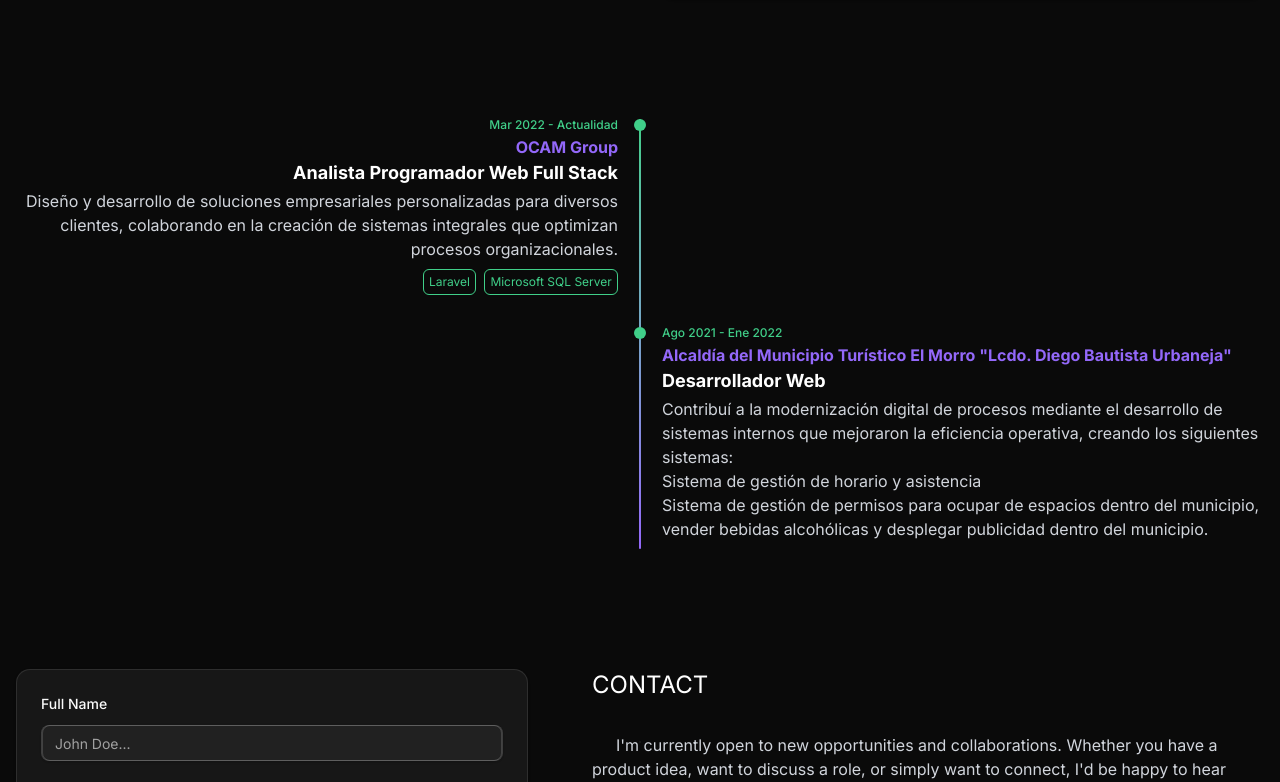
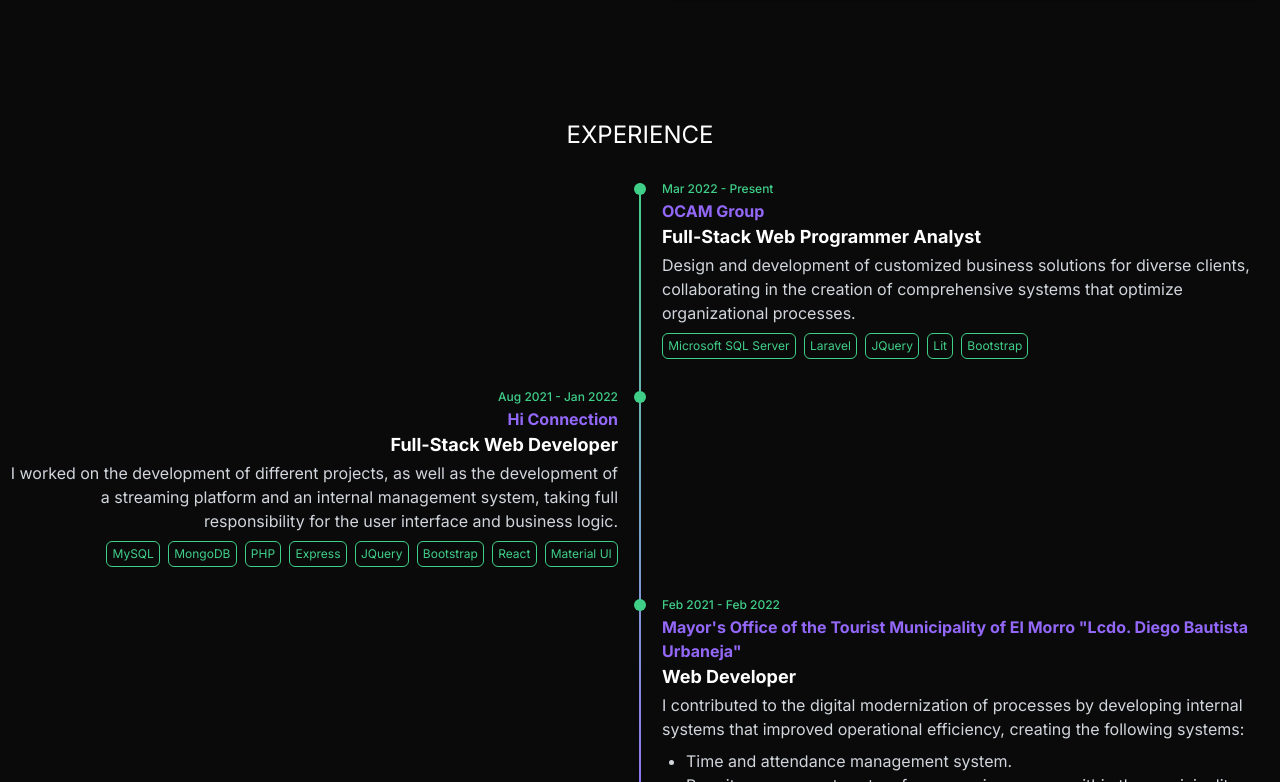
Before and after one commit to nolascomalave/Portfolio---With-Next, a Next.js app: page /en/ in a window 1280 px wide. Shown: the part 1258-2040 px from the top of the page. Built offline with nearby package versions, Linux system fonts and the light colour scheme.

Commit message:
Cambios estéticos realizados, traducción de experiencias laborales y cambios pequeños de funcionalidad.

```diff
--- a/src/app/globals.css
+++ b/src/app/globals.css
@@ -5,12 +5,16 @@
 @import "tailwindcss";
 
 :root {
+
   /* Colores Background */
   --dark-color: #1D1C27;
   --light-color: #F0F0F2;
   --dark-purple-color: #9368F9;
   --light-purple-color: #E769F7;
   --neon-green-color: #40CF89;
+
+
+  --element-outline-color: var(--dark-color);
 
   /* Colores de texto */
   --radius: 0.625rem;
@@ -158,6 +162,8 @@
   }}
 
 .dark {
+  --element-outline-color: var(--light-color);
+
   --background: oklch(0.145 0 0);
   --foreground: oklch(0.985 0 0);
   /* --card: var(--dark-color);
--- a/src/components/TimeLine/TimeLine.tsx
+++ b/src/components/TimeLine/TimeLine.tsx
@@ -46,7 +46,7 @@
   if(!items) {
     items = [];
   } else {
-    items = typeof items === "object" ? [] : [items];
+    items = typeof items === "object" ? items : [items];
   }
 
   const techType = technologiesItems[itemType];
@@ -66,8 +66,13 @@
     ...getTechItemByArray("database", ["MySQL", "MongoDB"]),
     ...getTechItemByArray("backend", ["PHP", "Express"]),
     ...getTechItemByArray("frontend", ["JQuery", "Bootstrap", "React", "MaterialUI"])
+  ],
+  [
+    ...getTechItemByArray("database", ["MySQL", "MongoDB"]),
+    ...getTechItemByArray("backend", ["Nestjs", "Express", "Nextjs"]),
+    ...getTechItemByArray("frontend", ["React", "MaterialUI"])
   ]
-]
+];
 
 export default function TimeLine() {
   const __ = useTranslations("layout.sections_content.experience");
@@ -75,13 +80,13 @@
     return (
         <ol className="relative space-y-8 before:absolute before:top-0 before:left-0 md:before:left-1/2 before:h-full before:w-0.5 before:-translate-x-1/2 before:rounded-full before:bg-linear-to-b before:from-dark-purple dark:before:from-neon-green before:to-neon-green dark:before:to-dark-purple">
         {/* {Experience.map(item => (<TimeLineItem key={item.company} {...item} />))} */}
-        {[0,1].map(i => (
+        {[0,1,2].map(i => (
           <TimeLineItem key={i}
             year={__(`experiences.${i}.year`)}
             title={__(`experiences.${i}.title`)}
             company={__(`experiences.${i}.company`)}
             Description={__.rich(`experiences.${i}.Description`, {
-              list: (chunks) => <ul className="list-item">{chunks}</ul>,
+              list: (chunks) => <ul className="list-disc pl-6 mt-2">{chunks}</ul>,
               listitem: (chunks) => <li>{chunks}</li>
             })}
             technologies={ItemsTechnologies[i]}
--- a/src/components/TimeLine/TimeLineItem.tsx
+++ b/src/components/TimeLine/TimeLineItem.tsx
@@ -22,8 +22,8 @@
     }, []);
 
     return (
-        <li className="group relative md:grid md:grid-cols-2 -ms-1.5 md:-ms-3 md:odd:-me-3 md:odd:-ms-0">
-            <div className="relative flex items-start gap-4 order-last md:group-odd:order-first md:group-odd:flex-row-reverse md:group-odd:text-right">
+        <li className="group relative md:grid md:grid-cols-2 -ms-1.5 md:-ms-3 md:even:-me-6 md:even:-me-0">
+            <div className="relative flex items-start gap-4 order-last md:group-even:order-first md:group-even:flex-row-reverse md:group-even:text-right">
                 <span className="size-3 shrink-0 rounded-full dark:bg-neon-green bg-dark-purple"></span>
 
                 <div className="-mt-2">
@@ -35,7 +35,7 @@
                         {React.isValidElement(Description) ? <Description /> : Description}
                     </div>
 
-                    <div className="flex gap-2 md:group-odd:flex-row-reverse">
+                    <div className="flex gap-2 md:group-even:justify-end flex-wrap">
                         {technologies.map(({title}, i: number) => (
                             <div
                                 key={`${title}-${i}`}
--- a/src/components/sections/Experience.tsx
+++ b/src/components/sections/Experience.tsx
@@ -12,7 +12,7 @@
         margin: "-40% 0px -60% 0px", // activa cuando ~40% superior entra y ~60% inferior sale
         // amount: 0.3, // o usa amount si prefieres porcentaje fijo
     });
-    const __ = useTranslations('layout.sections_content');
+    const __ = useTranslations('layout.sections_content.experience');
     const { setActiveSection } = useNav();
 
     useEffect(() => {
@@ -23,6 +23,7 @@
 
     return (
         <section ref={ref} id={id} className="m-auto py-8 mt-14 px-4 max-w-7xl">
+            <h2 className="text-2xl mb-8 uppercase text-center">{__("title")}</h2>
             <TimeLine/>
         </section>
     );
--- a/src/components/ui/animated-theme-toggler.tsx
+++ b/src/components/ui/animated-theme-toggler.tsx
@@ -89,7 +89,7 @@
           )}
         </Button>
       </TooltipTrigger>
-      <TooltipContent className="TooltipContent">
+      <TooltipContent className="TooltipContent z-[1000]">
         <p>{__('theme-mode', { theme: __(`theme.${theme}`).toLowerCase() })}</p>
       </TooltipContent>
     </Tooltip>
--- a/src/messages/en.json
+++ b/src/messages/en.json
@@ -39,20 +39,20 @@
       "skills": {
         "title": "Arsenal Tech",
         "description": "I specialize in a variety of languages, frameworks, and tools that allow me to build robust and scalable applications.",
-        "description2": "As a Full Stack developer, I have cultivated a balanced mastery of frontend, backend, and databases, enabling me to handle complete projects from conception to implementation. My stack reflects both production experience and active exploration of modern technologies."
+        "description2": "As a Full-Stack developer, I have cultivated a balanced mastery of frontend, backend, and databases, enabling me to handle complete projects from conception to implementation. My stack reflects both production experience and active exploration of modern technologies."
       },
       "contact": {
         "title": "Contact",
         "description": "I'm currently open to new opportunities and collaborations. Whether you have a product idea, want to discuss a role, or simply want to connect, I'd be happy to hear from you. You can reach me this form or <link>LinkedIn</link> — let's talk about what you're building."
       },
       "experience": {
-        "title": "Experiencia",
+        "title": "Experience",
         "experiences": {
           "0": {
-            "year": "Mar 2022 - Actualidad",
-            "title": "Analista Programador Web Full Stack",
+            "year": "Mar 2022 - Present",
+            "title": "Full-Stack Web Programmer Analyst",
             "company": "OCAM Group",
-            "Description": "Diseño y desarrollo de soluciones empresariales personalizadas para diversos clientes, colaborando en la creación de sistemas integrales que optimizan procesos organizacionales.",
+            "Description": "Design and development of customized business solutions for diverse clients, collaborating in the creation of comprehensive systems that optimize organizational processes.",
             "technologies": {
               "0": {
                 "type": "database",
@@ -69,10 +69,30 @@
             }
           },
           "1": {
-            "year": "Ago 2021 - Ene 2022",
-            "title": "Desarrollador Web",
-            "company": "Alcaldía del Municipio Turístico El Morro \"Lcdo. Diego Bautista Urbaneja\"",
-            "Description": "Contribuí a la modernización digital de procesos mediante el desarrollo de sistemas internos que mejoraron la eficiencia operativa, creando los siguientes sistemas:<list><listitem>Sistema de gestión de horario y asistencia</listitem><listitem>Sistema de gestión de permisos para ocupar de espacios dentro del municipio, vender bebidas alcohólicas y desplegar publicidad dentro del municipio.</listitem></list>",
+            "year": "Aug 2021 - Jan 2022",
+            "title": "Full-Stack Web Developer",
+            "company": "Hi Connection",
+            "Description": "I worked on the development of different projects, as well as the development of a streaming platform and an internal management system, taking full responsibility for the user interface and business logic.",
+            "technologies": {
+              "0": {
+                "type": "database",
+                "items": ["MySQL", "MongoDB"]
+              },
+              "1": {
+                "type": "backend",
+                "items": ["NestJS", "Express"]
+              },
+              "2": {
+                "type": "frontend",
+                "items": ["NextJS", "React", "MaterialUI"]
+              }
+            }
+          },
+          "2": {
+            "year": "Feb 2021 - Feb 2022",
+            "title": "Web Developer",
+            "company": "Mayor's Office of the Tourist Municipality of El Morro \"Lcdo. Diego Bautista Urbaneja\"",
+            "Description": "I contributed to the digital modernization of processes by developing internal systems that improved operational efficiency, creating the following systems:<list><listitem>Time and attendance management system.</listitem><listitem>Permit management system for occupying spaces within the municipality, selling alcoholic beverages, and displaying advertising.</listitem></list>",
             "technologies": {
               "0": {
                 "type": "database",
--- a/src/messages/es.json
+++ b/src/messages/es.json
@@ -37,7 +37,7 @@
       "skills": {
         "title": "Arsenal Tecnológico",
         "description": "Me especializo en una variedad de lenguajes, marcos y herramientas que me permiten crear aplicaciones robustas y escalables.",
-        "description2": "Como desarrollador Full Stack, he cultivado un dominio equilibrado entre frontend, backend y bases de datos, permitiéndome abordar proyectos completos desde la concepción hasta la implementación. Mi stack refleja tanto experiencia en producción como exploración activa de tecnologías modernas."
+        "description2": "Como desarrollador Full-Stack, he cultivado un dominio equilibrado entre frontend, backend y bases de datos, permitiéndome abordar proyectos completos desde la concepción hasta la implementación. Mi stack refleja tanto experiencia en producción como exploración activa de tecnologías modernas."
       },
       "contact": {
         "title": "Contacto",
@@ -48,7 +48,7 @@
         "experiences": {
           "0": {
             "year": "Mar 2022 - Actualidad",
-            "title": "Analista Programador Web Full Stack",
+            "title": "Analista Programador Web Full-Stack",
             "company": "OCAM Group",
             "Description": "Diseño y desarrollo de soluciones empresariales personalizadas para diversos clientes, colaborando en la creación de sistemas integrales que optimizan procesos organizacionales.",
             "technologies": {
@@ -68,9 +68,29 @@
           },
           "1": {
             "year": "Ago 2021 - Ene 2022",
+            "title": "Desarrollador Web Full-Stack",
+            "company": "Hi Connection",
+            "Description": "Trabajé en el desarrollo de diferentes proyectos, así como en el desarrollo de una plataforma de streaming y un sistema de gestión interna, encargándome completamente de la interfaz de usuario y la lógica de negocio.",
+            "technologies": {
+              "0": {
+                "type": "database",
+                "items": ["MySQL", "MongoDB"]
+              },
+              "1": {
+                "type": "backend",
+                "items": ["NestJS", "Express"]
+              },
+              "2": {
+                "type": "frontend",
+                "items": ["NextJS", "React", "MaterialUI"]
+              }
+            }
+          },
+          "2": {
+            "year": "Feb 2021 - Feb 2022",
             "title": "Desarrollador Web",
             "company": "Alcaldía del Municipio Turístico El Morro \"Lcdo. Diego Bautista Urbaneja\"",
-            "Description": "Contribuí a la modernización digital de procesos mediante el desarrollo de sistemas internos que mejoraron la eficiencia operativa, creando los siguientes sistemas:<list><listitem>Sistema de gestión de horario y asistencia</listitem><listitem>Sistema de gestión de permisos para ocupar de espacios dentro del municipio, vender bebidas alcohólicas y desplegar publicidad dentro del municipio.</listitem></list>",
+            "Description": "Contribuí a la modernización digital de procesos mediante el desarrollo de sistemas internos que mejoraron la eficiencia operativa, creando los siguientes sistemas:<list><listitem>Sistema de gestión de horario y asistencia.</listitem><listitem>Sistema de gestión de permisos para ocupar de espacios dentro del municipio, vender bebidas alcohólicas y desplegar publicidad.</listitem></list>",
             "technologies": {
               "0": {
                 "type": "database",
```
Also changed, not shown: src/components/MobileNavButton.module.css (+10 -1 lines), src/components/Navbar.tsx (+53 -20 lines).
